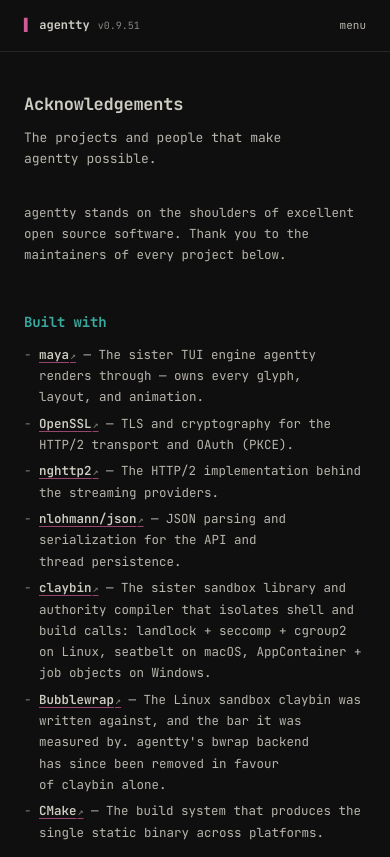
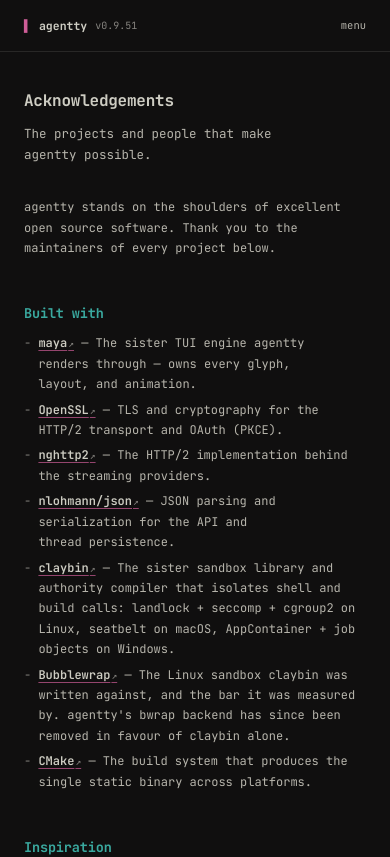
Before and after one commit to 1ay1/agentty.org, a Next.js app: page /acknowledgements in a window 390 px wide. Shown: the top 857 px of the page. Built offline with nearby package versions, Linux system fonts and the light colour scheme; what markdown-it-container would draw is missing.

Commit message:
Type a step smaller everywhere: prose 13.5px (phones 12), titles 20 (16), headings 16/14.5 (13.5/12.5)

```diff
--- a/app/site.css
+++ b/app/site.css
@@ -29,9 +29,9 @@
   --gutter: 24px;     /* one left edge on every page: nav, content, sidebar (40px on wide screens) */
   --nav-h: 52px;
   /* type scale: five sizes, nothing else */
-  --fs-xs: 11px;      /* uppercase labels, kbd */
-  --fs-sm: 12px;      /* meta, captions, toc, code */
-  --fs-base: 13.5px;  /* body, prose, nav, sidebar */
+  --fs-xs: 10.5px;    /* uppercase labels, kbd */
+  --fs-sm: 11.5px;    /* meta, captions, toc, code */
+  --fs-base: 13px;    /* body, prose, nav, sidebar */
   --fs-md: 15px;      /* h2 */
   --fs-lg: 20px;      /* h1 */
   --measure: calc(var(--fs-base) * 0.6 * 80);   /* 80 columns of 13.5px mono, like a terminal */
@@ -39,7 +39,7 @@
   --hang: calc(var(--fs-sm) * 1.2);             /* two code columns, for a hanging `$ ` */
   /* reading text (docs, blog, compare): a half size up from the chrome, at
      ~77 columns, so the column stays --measure wide but the letters are larger */
-  --fs-read: 14px; --fs-read-code: 13px; --fs-h2: 17px; --fs-h3: 15px; --fs-lead: 15px;
+  --fs-read: 13.5px; --fs-read-code: 12.5px; --fs-h2: 16px; --fs-h3: 14.5px; --fs-lead: 14px;
   --hl-foreground: #cecdc3; --hl-token-comment: #6f6e69; --hl-token-keyword: #ce5d97;
   --hl-token-string: #3aa99f; --hl-token-string-expression: #879a39; --hl-token-function: #4385be;
   --hl-token-constant: #da702c; --hl-token-parameter: #cecdc3; --hl-token-punctuation: #878580;
@@ -355,7 +355,7 @@ td .win { color: var(--text); }
 
 /* ── standalone pages (blog, guides, compare, alternatives, changelog, 404…) */
 .page { max-width: calc(var(--measure) + var(--gutter) + 24px); padding: calc(var(--line) * 2) 24px calc(var(--line) * 3) var(--gutter); }
-.page h1 { font-size: 22px; line-height: 1.3; letter-spacing: -0.015em; }
+.page h1 { font-size: 20px; line-height: 1.3; letter-spacing: -0.015em; }
 .post-meta { font-size: var(--fs-sm); color: var(--text-faint); margin: 8px 0 0; }
 .post .lead { margin-top: 12px; }
 
@@ -481,7 +481,7 @@ td .bench-range { display: block; }
 }
 .post-shell > article { padding-bottom: 96px; }
 .post-head { margin-bottom: 36px; }
-.post-head h1 { font-size: 22px; line-height: 1.3; letter-spacing: -0.015em; text-wrap: pretty; hyphens: manual; }
+.post-head h1 { font-size: 20px; line-height: 1.3; letter-spacing: -0.015em; text-wrap: pretty; hyphens: manual; }
 .post-meta { display: flex; flex-wrap: wrap; gap: 0 10px; margin: 10px 0 0; font-size: var(--fs-sm); color: var(--text-faint); }
 .post-meta > * + *::before { content: "·"; margin-right: 10px; }
 .post-head .lead { margin: 14px 0 0; }
@@ -518,7 +518,7 @@ td .bench-range { display: block; }
   padding: 40px 24px 0 var(--gutter);
 }
 .docs-main { padding-bottom: 96px; }
-.docs-main h1 { font-size: 22px; line-height: 1.3; letter-spacing: -0.015em; }
+.docs-main h1 { font-size: 20px; line-height: 1.3; letter-spacing: -0.015em; }
 .doc-head { margin-bottom: 36px; }
 .doc-head .lead { margin: 10px 0 14px; }
 .page-actions { display: flex; gap: 16px; font-size: var(--fs-sm); }
@@ -652,7 +652,7 @@ body:has(.statusline) { padding-bottom: 22px; }
 .home-logo { margin: 0 0 12px; }
 .home-logo .agentty-logo { margin: 0; font-size: clamp(6px, 1.6vw, 10px) !important; }
 /* one line at any width: 45 chars × 0.6em ≈ 27em */
-.home h1 { white-space: nowrap; font-size: 22px; line-height: 1.3; margin: 0 0 8px; }
+.home h1 { white-space: nowrap; font-size: 20px; line-height: 1.3; margin: 0 0 8px; }
 @media (max-width: 560px) { .home h1 { white-space: normal; text-wrap: balance; line-height: 1.45; } }
 .home-head p { color: var(--text-dim); font-size: var(--fs-lead); margin: 0; }
 /* the header's ▌ is agentty's cursor, and blinks like one */
@@ -770,14 +770,14 @@ html[data-theme="light"] .replay-grid[data-for="light"]:not([data-live]) { displ
 @media (max-width: 720px) {
   /* phones read closer to the eye: one step down across the board */
   :root, html[data-theme] {
-    --fs-xs: 10px; --fs-sm: 11px; --fs-base: 12px;
-    --fs-read: 12.5px; --fs-read-code: 11.5px; --fs-h2: 14px; --fs-h3: 13px; --fs-lead: 13px;
+    --fs-xs: 10px; --fs-sm: 10.5px; --fs-base: 11.5px;
+    --fs-read: 12px; --fs-read-code: 11px; --fs-h2: 13.5px; --fs-h3: 12.5px; --fs-lead: 12.5px;
   }
   .nav-links, .nav-cta { display: none; }
   .nav-toggle { display: inline-flex; }
-  .page h1, .docs-main h1, .post-head h1 { font-size: 17px; }
-  .home h1 { font-size: 17px; }
-  .doc-body { --fs-read: 12.5px; --fs-h2: 14px; --fs-h3: 13px; }
+  .page h1, .docs-main h1, .post-head h1 { font-size: 16px; }
+  .home h1 { font-size: 16px; }
+  .doc-body { --fs-read: 12px; --fs-h2: 13.5px; --fs-h3: 12.5px; }
   .lead { font-size: var(--fs-lead); }
   .cmdk-input { font-size: 16px; }   /* <16px makes iOS zoom on focus */
   .doc-body { line-height: 1.7; }
```
Also changed, not shown: 1 other file (tests, documents, lock files or other folders).
